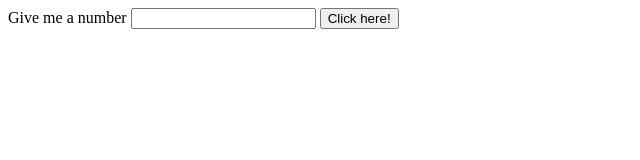
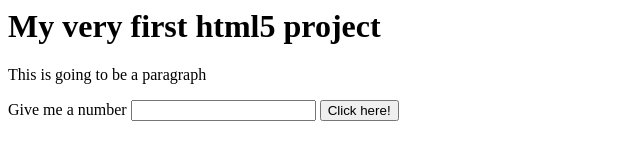
Before and after one commit to soozhin/First-repository, a plain HTML site: page index.html in a window 1280 px wide. Shown: the whole page, without its empty margins (0-640 px from the left). Drawn offline with Linux system fonts and the light colour scheme.

Commit message:
Update index.html

```diff
--- a/index.html
+++ b/index.html
@@ -5,6 +5,13 @@
     </head>
     <body>
 
+        <header>
+            <h1>My very first html5 project</h1>
+        </header>
+
+        <p>
+            This is going to be a paragraph
+        </p>
         <label>Give me a number</label>
         <input type="text" id="r">
         <button onclick="tri()"> Click here! </button>
```
